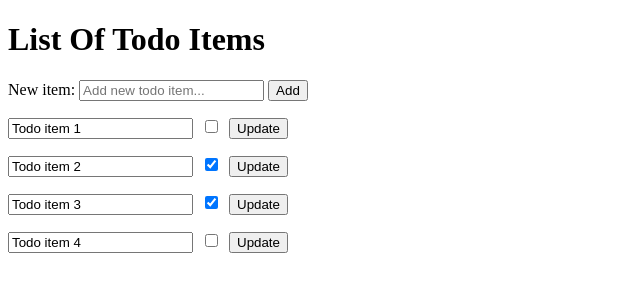
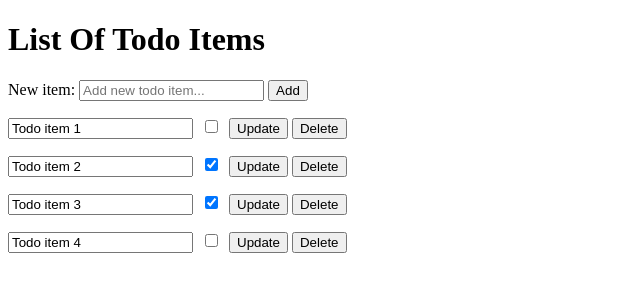
Before and after one commit to Comrade44/dash, a Flask app: page / in a window 1280 px wide. Shown: the top 300 px of the page, without its empty margins (0-640 px from the left). Run offline with Flask 3, Linux system fonts and the light colour scheme.

Commit message:
Add delete functionality

```diff
--- a/app.py
+++ b/app.py
@@ -39,7 +39,7 @@ def add():
 
 @flask_app.route("/update", methods=["POST"])
 def update():
-    todo = Todo.query.filter_by(id=request.form.get("id")).first()
+    todo = Todo.query.filter_by(id=request.form.get("update")).first()
     todo.content  = request.form.get("content")
     if request.form.get("complete") == "on":
         todo.complete = True
@@ -47,3 +47,10 @@ def update():
         todo.complete = False
     db.session.commit()
     return redirect(url_for("index"))
+
+@flask_app.route("/delete", methods=["POST"])
+def delete():
+    todo = (Todo.query.filter_by(id=request.form.get("delete")).first())
+    db.session.delete(todo)
+    db.session.commit()
+    return redirect(url_for("index"))
--- a/dummy_data.py
+++ /dev/null
@@ -1,18 +0,0 @@
-import random
-import string
-
-# Function to generate a random string of length < 20
-def random_string(length):
-    letters = string.ascii_letters + string.digits
-    return ''.join(random.choice(letters) for i in range(length))
-
-# Generate list of dictionaries
-dummy_data = []
-for i in range(10):
-    entry = {
-        "id": i,
-        "list_number": random.randint(1, 4),
-        "content": random_string(random.randint(1, 19)),
-        "completed":random.choice([True, False])
-    }
-    dummy_data.append(entry)
--- /dev/null
+++ b/templates/delete.html
@@ -0,0 +1,3 @@
+{% block content %}
+<p>delete item {{ id }}</p>
+{% endblock %}
--- a/templates/index.html
+++ b/templates/index.html
@@ -20,7 +20,8 @@
     {% else %}
         <input type="checkbox" name="complete">&nbsp;
     {% endif %}
-    <button type="submit" name="id" value="{{ todo.id }}">Update</button>
+    <button type="submit" name="update" value="{{ todo.id }}">Update</button>
+    <button type="submit" name="delete" value="{{ todo.id }}" formaction="/delete" formmethod="post">Delete</button>
 </p>
 </form>
 {% endfor %}
--- a/templates/update.html
+++ /dev/null
@@ -1,4 +0,0 @@
-{% block content %}
-<p>id is {{ item_id }}</p>
-<p>item_content is {{ item_content }}</p>
-{% endblock %}
```
